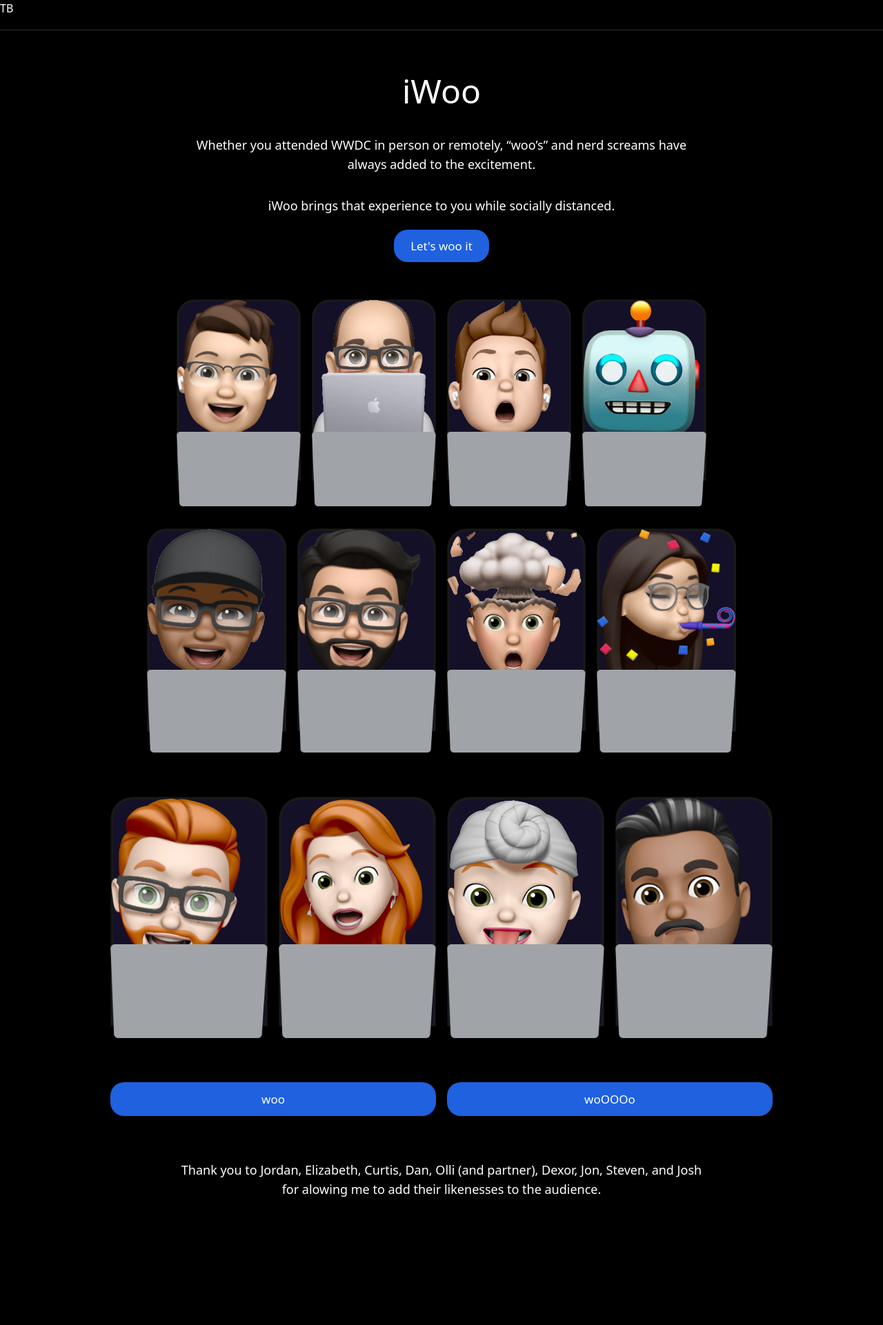
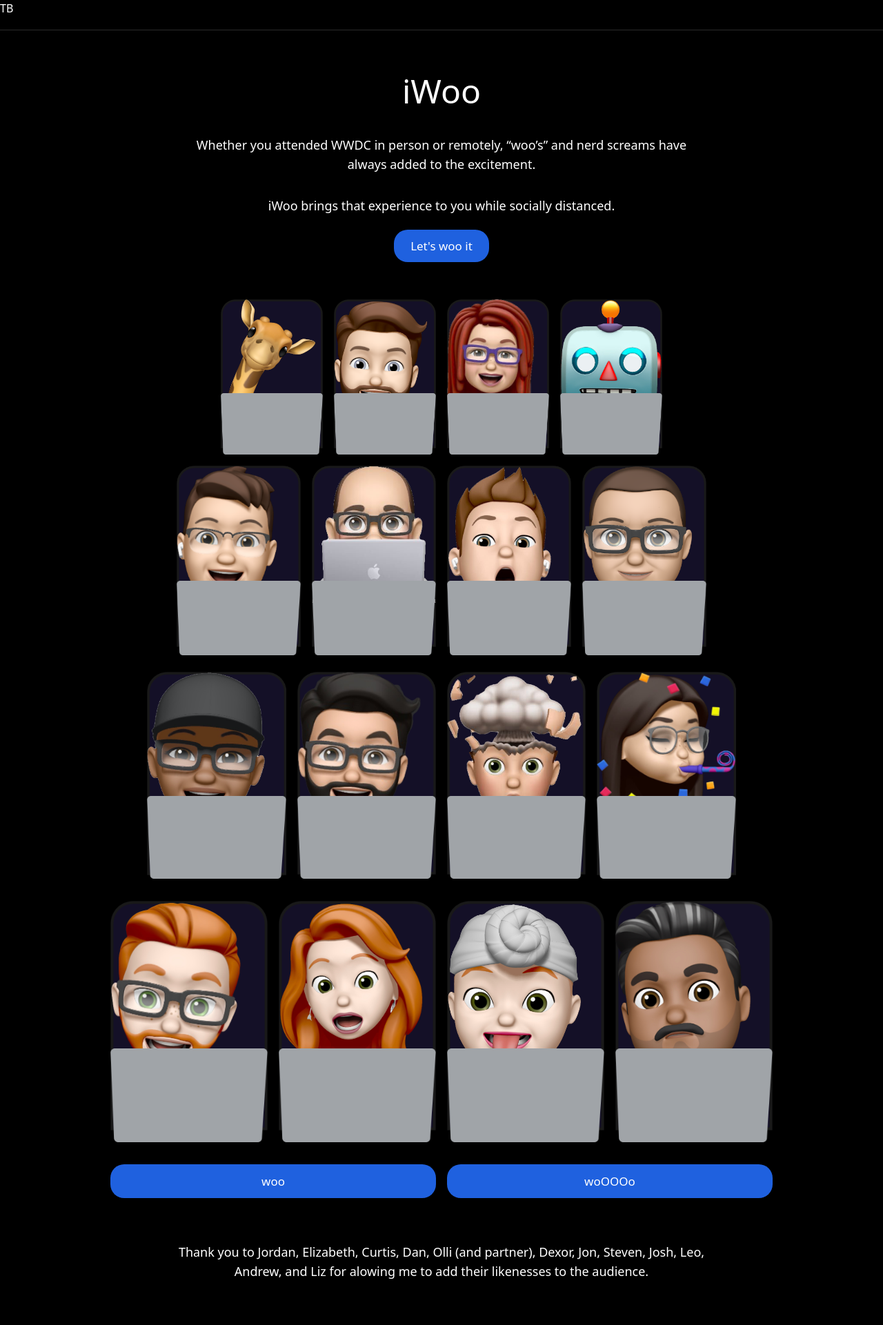
Before and after one commit to tyburg/tyburg.github.io, a Jekyll site: the page built from projects/iwoo/index.html, in a window 1280 px wide. Shown: the whole page at 69% size. Built offline with Jekyll 4.4.1, drawn with Linux system fonts in a browser that asks for light colours; before the commit the page ends 1738 px from its top, so only the background shows below that.

Commit message:
row 4 and audio preloading

```diff
--- a/_layouts/iwoolayout.html
+++ b/_layouts/iwoolayout.html
@@ -4,7 +4,6 @@
 <head>
     <meta charset="utf-8">
     <meta name="viewport" content="width=device-width, initial-scale=1.0">
-
     <link href="https://unpkg.com/tailwindcss@^1.0/dist/tailwind.min.css" rel="stylesheet">
     <link rel="stylesheet" href="/css/iwoo.css">
     <title>{{ page.title }}</title>
@@ -18,11 +17,11 @@
     {{ content }}
 </body>
 
-<audio id="woo-small-clip">
+<audio id="woo-small-clip" preload="auto">
     <source src="/projects/iwoo/sound/small.mp3" type="audio/mpeg">
 </audio>
 
-<audio id="woo-medium-clip">
+<audio id="woo-medium-clip" preload="auto">
     <source src="/projects/iwoo/sound/medium.mp3" type="audio/mpeg">
 </audio>
 
--- a/css/iwoo.scss
+++ b/css/iwoo.scss
@@ -32,23 +32,33 @@
     width: auto;
 }
 
-.middle-row {
+.second-row {
     .wooer {
         height: 225px;
     }
 
     .seat {
-        height: 325px;
+        height: 300px;
     }
 }
 
-.back-row {
+.third-row {
     .wooer {
         height: 200px;
     }
 
     .seat {
-        height: 300px;
+        height: 275px;
+    }
+}
+
+.fourth-row {
+    .wooer {
+        height: 175px;
+    }
+
+    .seat {
+        height: 225px;
     }
 }
 
@@ -80,7 +90,7 @@
         width: auto;
     }
 
-    .middle-row {
+    .second-row {
         .wooer {
             height: 75px;
         }
@@ -90,7 +100,7 @@
         }
     }
 
-    .back-row {
+    .third-row {
         .wooer {
             height: 70px;
         }
@@ -100,4 +110,24 @@
         }
     }
 
+    .third-row {
+        .wooer {
+            height: 70px;
+        }
+
+        .seat {
+            height: 90px;
+        }
+    }
+
+    .fourth-row {
+        .wooer {
+            height: 60px;
+        }
+
+        .seat {
+            height: 80px;
+        }
+    }
+
 }
--- a/projects/iwoo/index.html
+++ b/projects/iwoo/index.html
@@ -17,8 +17,29 @@
     </p>
 </div>
 
+<div class="container mx-auto w-3/5 sm:w-1/2 center my-2">
+    <div class="grid grid-cols-4 gap-4 fourth-row">
+        <div class="seat">
+            <img src="/projects/iwoo/img/mbp-sg.png" class="laptop">
+            <img src="/projects/iwoo/img/giraffe.png" class="wooer">
+        </div>
+        <div class="seat">
+            <img src="/projects/iwoo/img/mbp-sg.png" class="laptop">
+            <img src="/projects/iwoo/img/andrew.png" class="wooer">
+        </div>
+        <div class="seat">
+            <img src="/projects/iwoo/img/mbp-sg.png" class="laptop">
+            <img src="/projects/iwoo/img/liz.png" class="wooer">
+        </div>
+        <div class="seat">
+            <img src="/projects/iwoo/img/mbp-sg.png" class="laptop">
+            <img src="/projects/iwoo/img/robot.png" class="wooer">
+        </div>
+    </div>
+</div>
+
 <div class="container mx-auto w-3/4 sm:w-3/5 center my-4">
-    <div class="grid grid-cols-4 gap-4 back-row">
+    <div class="grid grid-cols-4 gap-4 third-row">
         <div class="seat">
             <img src="/projects/iwoo/img/mbp-sg.png" class="laptop">
             <img src="/projects/iwoo/img/jon.png" class="wooer">
@@ -33,13 +54,13 @@
         </div>
         <div class="seat">
             <img src="/projects/iwoo/img/mbp-sg.png" class="laptop">
-            <img src="/projects/iwoo/img/robot.png" class="wooer">
+            <img src="/projects/iwoo/img/leo.png" class="wooer">
         </div>
     </div>
 </div>
 
-<div class="container mx-auto w-5/6 sm:w-2/3 center my-4 sm:my-8">
-    <div class="grid grid-cols-4 gap-4 middle-row">
+<div class="container mx-auto w-5/6 sm:w-2/3 center my-4 sm:my-6">
+    <div class="grid grid-cols-4 gap-4 second-row">
         <div class="seat">
             <img src="/projects/iwoo/img/mbp-sg.png" class="laptop">
             <img src="/projects/iwoo/img/curtis.png" class="wooer">
@@ -59,7 +80,7 @@
     </div>
 </div>
 
-<div class="container mx-auto sm:w-3/4 center my:8 sm:my-16">
+<div class="container mx-auto sm:w-3/4 center my:8 sm:my-8">
     <div class="grid grid-cols-4 gap-4">
         <div class="seat">
             <img src="/projects/iwoo/img/mbp-sg.png" class="laptop">
@@ -80,7 +101,7 @@
     </div>
 </div>
 
-<div class="container mx-auto sm:w-3/4 my-16">
+<div class="container mx-auto sm:w-3/4 my-8">
     <div class="grid grid-cols-2  gap-4">
         <!-- md:grid-cols-4 lg:grid-cols-4 xl:grid-cols-4  -->
         <a href="" id="woo-small" class="button text-center">woo</a>
@@ -91,9 +112,10 @@
     </div>
 </div>
 
-<div class="container mx-auto text-center w-3/5 space-y-8">
+<div class="container mx-auto text-center w-3/5 my-16">
     <p class="text-lg">
-        Thank you to Jordan, Elizabeth, Curtis, Dan, Olli (and partner), Dexor, Jon, Steven, and Josh for alowing me to
+        Thank you to Jordan, Elizabeth, Curtis, Dan, Olli (and partner), Dexor, Jon, Steven, Josh, Leo, Andrew, and Liz
+        for alowing me to
         add their likenesses to the audience.
     </p>
 </div>
```
Also changed, not shown: projects/iwoo/img/andrew.png (added), projects/iwoo/img/giraffe.png (added), projects/iwoo/img/leo.png (added), projects/iwoo/img/liz.png (added).
